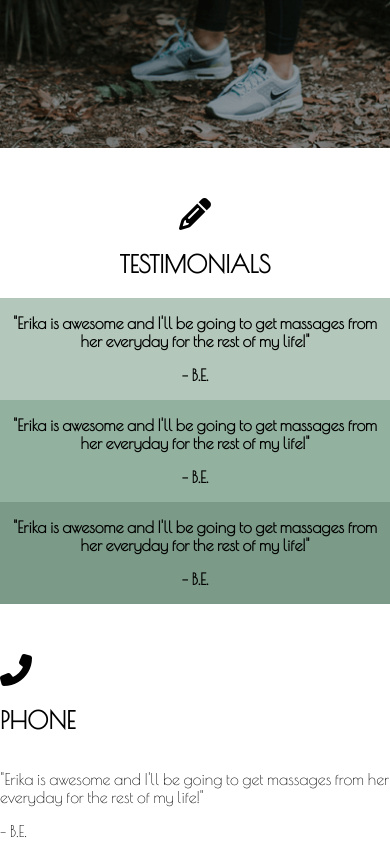
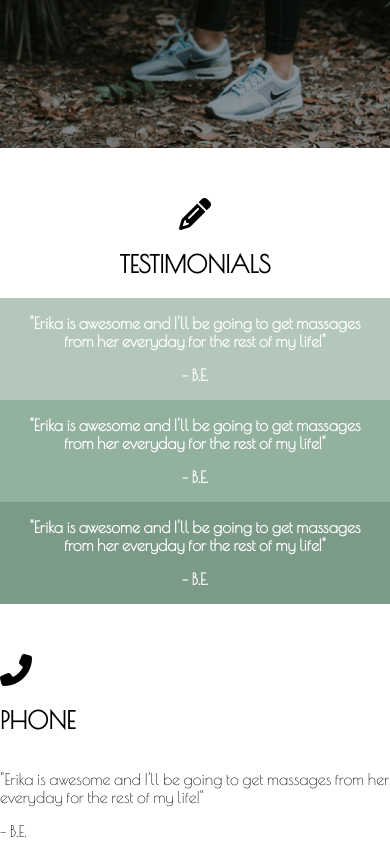
Before and after one commit to BranonConor/divine-align, a plain HTML site: page index.html in a window 390 px wide. Shown: the part 2476-3332 px from the top of the page. Drawn offline with nearby package versions, Linux system fonts and the light colour scheme.

Commit message:
Gave it white text on mobile for more readability

```diff
--- a/index.css
+++ b/index.css
@@ -300,8 +300,7 @@ a:hover::after {
     transition: 0.2s ease all;
 }
 .quote:hover {
-    color: white;
-    transform: scale(1.2);
+    transform: scale(1.15);
 }
 /* ---------- PHONE ------------ */
 .phone {
@@ -417,7 +416,8 @@ a:hover::after {
         font-weight: bolder;
     }
     .quote p {
-        padding: 0 10px;
+        padding: 0 20px;
+        font-weight: bolder;
     }
     .quote:hover {
         color: white;
@@ -425,13 +425,15 @@ a:hover::after {
     }
     .one {
         background-color: #B3C8BB;
-
+        color: white;
     }
     .two {
         background-color: #93B19F;
+        color: white;
     }
     .three {
         background-color: #7B9A87;
+        color: white;
     }
 }
 
```
